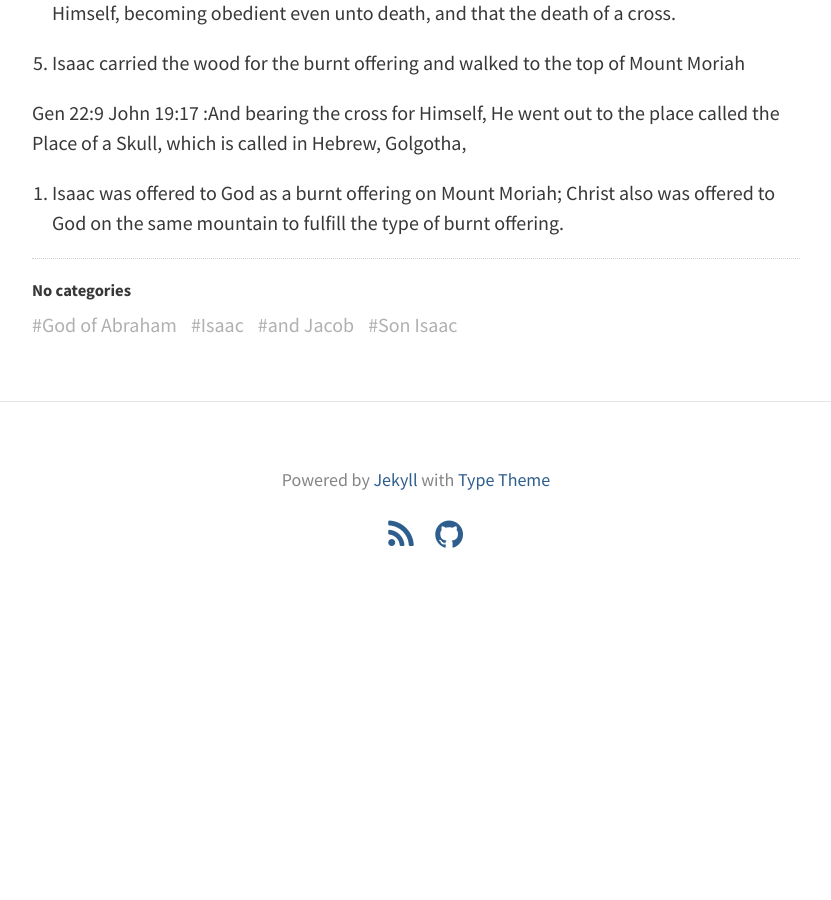
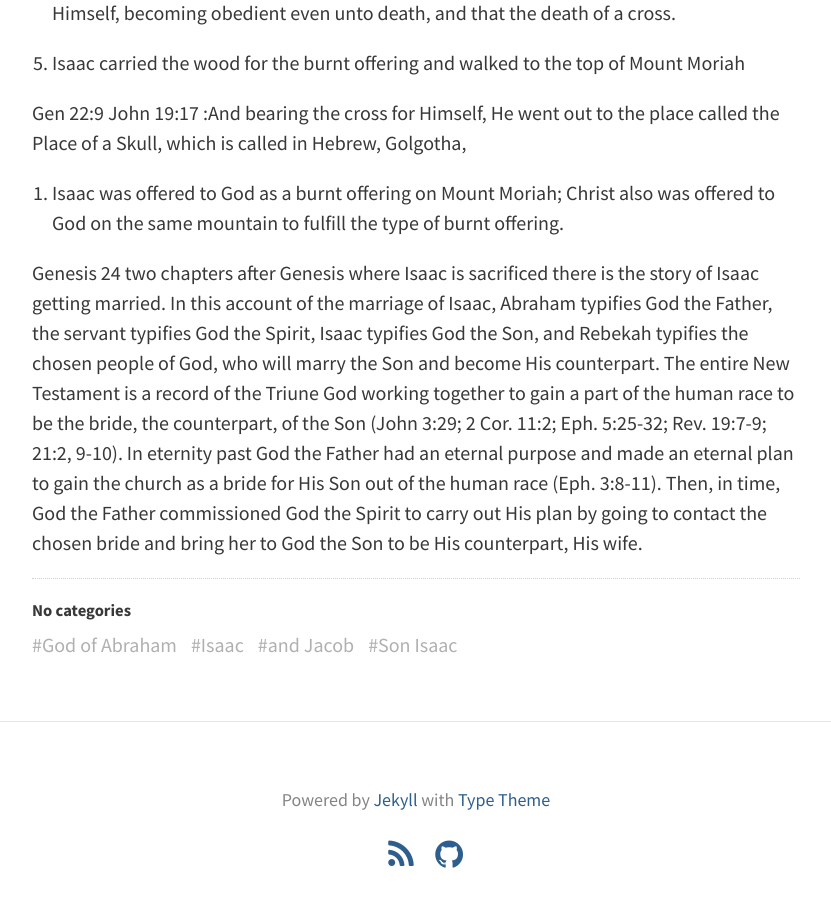
Before and after one commit to yistLin/prove-it, a Jekyll site: the page built from _posts/2019-09-20-Prove-that-Isaac-is-a-type-of-the-Son.md, in a window 1280 px wide and 900 px high, scrolled down 945 px. Shown: the whole window, without its empty margins (224-1055 px from the left). Built offline with Jekyll 4.4.1, drawn with Linux system fonts in a browser that asks for light colours; before the commit the page ends 1587 px from its top, so only the background shows below that.

Commit message:
Update 2019-09-20-Prove-that-Isaac-is-a-type-of-the-Son.md

```diff
--- a/_posts/2019-09-20-Prove-that-Isaac-is-a-type-of-the-Son.md
+++ b/_posts/2019-09-20-Prove-that-Isaac-is-a-type-of-the-Son.md
@@ -35,3 +35,5 @@ John 19:17
 
 
 6. Isaac was offered to God as a burnt offering on Mount Moriah; Christ also was offered to God on the same mountain to fulfill the type of burnt offering.
+
+Genesis 24 two chapters after Genesis where Isaac is sacrificed there is the story of Isaac getting married. In this account of the marriage of Isaac, Abraham typifies God the Father, the servant typifies God the Spirit, Isaac typifies God the Son, and Rebekah typifies the chosen people of God, who will marry the Son and become His counterpart. The entire New Testament is a record of the Triune God working together to gain a part of the human race to be the bride, the counterpart, of the Son (John 3:29; 2 Cor. 11:2; Eph. 5:25-32; Rev. 19:7-9; 21:2, 9-10). In eternity past God the Father had an eternal purpose and made an eternal plan to gain the church as a bride for His Son out of the human race (Eph. 3:8-11). Then, in time, God the Father commissioned God the Spirit to carry out His plan by going to contact the chosen bride and bring her to God the Son to be His counterpart, His wife.
```
